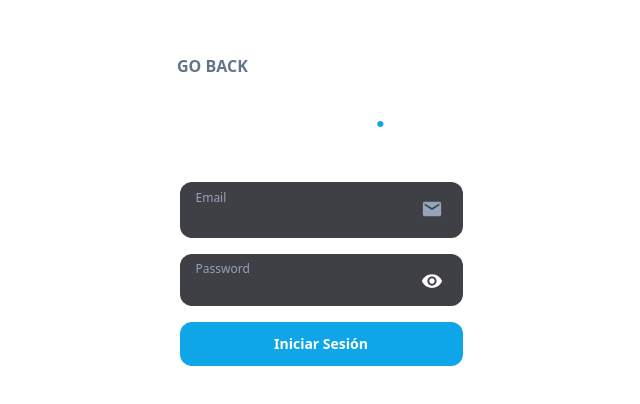
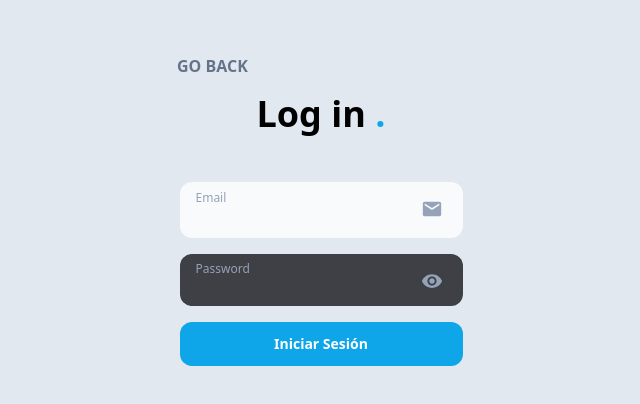
Before and after one commit to Kkmiloo/shortenUrl, a React (Vite) app: page /login in a window 1280 px wide. Shown: the part 194-598 px from the top of the page, without its empty margins (319-959 px from the left). Built offline with nearby package versions, Linux system fonts and the light colour scheme; no server answers.

Commit message:
add: dark theme

```diff
--- a/index.html
+++ b/index.html
@@ -8,7 +8,7 @@
   </head>
   <body>
     <div
-      class="antialiased text-slate-500 dark:text-slate-400 bg-white dark:bg-zinc-900 min-h-screen"
+      class="antialiased text-slate-500 dark:text-slate-200 bg-slate-200 dark:bg-zinc-900 min-h-screen"
       id="root"
     ></div>
     <script type="module" src="/src/main.tsx"></script>
--- a/src/App.tsx
+++ b/src/App.tsx
@@ -13,6 +13,8 @@ import {
 function App() {
   const [urlShorter, setUrlShorter] = useState<ShortUrlResponse[]>([]);
   const [url, setUrl] = useState('');
+
+  const [isPending, setIsPending] = useState(false);
 
   const [error, setError] = useState<AxiosError<any, any>>();
 
@@ -40,6 +42,7 @@ function App() {
   const handleSubmit = async (e: React.FormEvent<HTMLFormElement>) => {
     e.preventDefault();
 
+    setIsPending(true);
     try {
       const postData: CreateShortUrlRequest = { longUrl: url };
       const { data } = await axios.post<ShortUrlResponse>(
@@ -52,6 +55,8 @@ function App() {
       setUrl('');
     } catch (error) {
       handleError(error);
+    } finally {
+      setIsPending(false);
     }
   };
 
@@ -74,14 +79,22 @@ function App() {
   return (
     <RootLayout>
       <div className='max-w-6xl m-auto flex justify-center  flex-col'>
-        <div className='w-full mt-52 mb-16'>
-          {error && <p>{error.response?.data.message}</p>}
+        <div className='pt-16'>
+          <h1 className='text-5xl dark:text-white font-medium  text-center'>
+            {' '}
+            Create Links!{' '}
+            <span className='font-normal underline decoration-dotted underline-offset-8 decoration-sky-500'>
+              Shorten
+            </span>
+          </h1>
+          <div className='w-full  my-16'>
             <form className='flex justify-center' onSubmit={handleSubmit}>
               <input
-              className='w-full font-semibold  px-4 pr-12   text-sm peer  bg-zinc-700 outline-none rounded-xl focus:border-sky-500 focus:ring-1 focus:ring-sky-500'
+                className='w-full font-semibold  px-2 pl-5   text-sm peer bg-gray-50 border-gray-300 text-gray-500  focus:ring-blue-500 focus:border-blue-500  dark:bg-zinc-700 dark:border-gray-600 dark:placeholder-gray-400 dark:text-slate-200 dark:focus:ring-blue-500 dark:focus:border-blue-500  outline-none rounded-xl focus:ring-1 '
                 type='text'
                 name='url  '
                 id='url'
+                placeholder='Enter your url'
                 value={url}
                 onChange={(e) => setUrl(e.target.value)}
               />
@@ -89,6 +102,9 @@ function App() {
                 <SubmitButton value='Short it' />
               </div>
             </form>
+            {error && <p>{error.response?.data.message}</p>}
+            {isPending && <p>Loading...</p>}
+          </div>
         </div>
         <div>
           <div className='grid grid-cols-4 gap-3'>
--- a/src/components/card/Card.tsx
+++ b/src/components/card/Card.tsx
@@ -8,9 +8,9 @@ interface Props {
 export const Card = ({ url }: Props) => {
   const fullUrl = `${window.location.href}${url.shortCode}`;
   return (
-    <div className='py-4 p-3 rounded-lg  bg-zinc-800'>
-      <h1 className='font-bold text-sky-500 mb-2'>Original Url</h1>
-      <h2 className='mb-3'>{url.longUrl}</h2>
+    <div className='py-4 p-3 rounded-lg bg-zinc-100  dark:bg-zinc-800 flex flex-col justify-between'>
+      <h1 className='font-bold text-blue-500 mb-2'>Original Url</h1>
+      <h2 className='mb-3 text-slate-700 dark:text-slate-300'>{url.longUrl}</h2>
 
       <CopyInput valueToCopy={fullUrl} />
     </div>
--- a/src/components/inputs/CopyInput.tsx
+++ b/src/components/inputs/CopyInput.tsx
@@ -26,7 +26,7 @@ export default function CopyInput({ valueToCopy }: Props) {
         <div className='relative'>
           <input
             type='text'
-            className='col-span-6 pr-11 bg-gray-50 border border-gray-300 text-gray-500 text-sm rounded-lg focus:ring-blue-500 focus:border-blue-500 block w-full p-2.5 dark:bg-gray-700 dark:border-gray-600 dark:placeholder-gray-400 dark:text-gray-400 dark:focus:ring-blue-500 dark:focus:border-blue-500'
+            className='col-span-6 pr-11  border text-sm rounded-lg block w-full p-2.5 bg-gray-50 border-gray-300 text-gray-500  focus:ring-blue-500 focus:border-blue-500  dark:bg-gray-700 dark:border-gray-600 dark:placeholder-gray-400 dark:text-gray-400 dark:focus:ring-blue-500 dark:focus:border-blue-500'
             value={valueToCopy}
             disabled
           />
--- a/src/components/inputs/EmailInput.tsx
+++ b/src/components/inputs/EmailInput.tsx
@@ -2,7 +2,7 @@ import { MdEmail } from 'react-icons/md';
 
 export default function EmailInput() {
   return (
-    <div className='w-full relative group focus-within:shadow-lg focus-within:shadow-sky-950 rounded-md select-none '>
+    <div className='w-full relative group dark:focus-within:shadow-lg dark:focus-within:shadow-sky-950 rounded-xl select-none '>
       <MdEmail
         className='absolute top-4 right-3 mr-2'
         color='rgb(148 163 184) '
@@ -12,7 +12,7 @@ export default function EmailInput() {
         type='text'
         id='username'
         required
-        className='w-full font-semibold h-1 px-4 pr-12 pb-5 pt-9  text-sm peer  bg-zinc-700 outline-none rounded-xl focus:border-sky-500 focus:ring-1 focus:ring-sky-500'
+        className='w-full font-semibold h-1 px-4 pr-12 pb-5 pt-9  text-sm peer bg-gray-50 border-gray-300 text-gray-500  focus:ring-blue-500 focus:border-blue-500  dark:bg-zinc-700 dark:border-gray-600 dark:placeholder-gray-400 dark:text-slate-200 dark:focus:ring-blue-500 dark:focus:border-blue-500  outline-none rounded-xl focus:ring-1 '
       />
 
       <label
--- a/src/components/inputs/PasswordInput.tsx
+++ b/src/components/inputs/PasswordInput.tsx
@@ -9,12 +9,12 @@ export default function PasswordInput() {
   };
 
   return (
-    <div className='w-full relative group focus-within:shadow-lg focus-within:shadow-sky-950 rounded-md select-none'>
+    <div className='w-full relative group dark:focus-within:shadow-lg dark:focus-within:shadow-sky-950 rounded-xl select-none'>
       <input
         type={showPassword ? 'text' : 'password'}
         id='password'
         required
-        className='w-full font-semibold h-1 px-4 pr-12 pb-4 pt-9  text-sm peer  bg-zinc-700 outline-none rounded-xl focus:border-sky-500 focus:ring-1 focus:ring-sky-500'
+        className='w-full font-semibold h-1 px-4 pr-12 pb-4 pt-9  text-sm peer  bg-zinc-700 outline-none rounded-xl bg-gray-50 border-gray-300 text-gray-500  focus:ring-blue-500 focus:border-blue-500  dark:bg-zinc-700 dark:border-gray-600 dark:placeholder-gray-400 dark:text-slate-200 dark:focus:ring-blue-500 dark:focus:border-blue-500  outline-none rounded-xl focus:ring-1 '
       />
 
       <label
@@ -25,16 +25,16 @@ export default function PasswordInput() {
       </label>
       {showPassword ? (
         <MdVisibilityOff
-          className='absolute top-4 right-3 mr-2 selection:select-none hover:cursor-pointer bg-slate'
+          className='absolute top-4 right-3 mr-2 selection:select-none hover:cursor-pointer '
           size={22}
-          color='#FFF'
+          color='#94A3B8'
           onClick={toggleShowPassword}
         />
       ) : (
         <MdVisibility
           className='absolute top-4 right-3 mr-2 selection:select-none hover:cursor-pointer'
           size={22}
-          color='#FFF'
+          color='#94A3B8'
           onClick={toggleShowPassword}
         />
       )}
--- a/src/modules/ui/Header.tsx
+++ b/src/modules/ui/Header.tsx
@@ -5,7 +5,7 @@ export default function Header() {
     <div className='py-4 px-4 lg:px-0 '>
       <header className='w-full mx-auto md:max-w-7xl flex justify-between items-center'>
         <div className='flex'>
-          <p className=''> Logo</p>
+          <p className='font-bold'> Shorten </p>
           <nav className='gap-4 ml-8'></nav>
         </div>
         <div>
--- a/src/pages/login/Login.tsx
+++ b/src/pages/login/Login.tsx
@@ -16,7 +16,7 @@ export default function Login() {
         <div className='mb-4 text-left w-full ml-4 uppercase font-semibold'>
           <Link to={'/'}> Go back </Link>
         </div>
-        <h1 className='mb-12  font-extrabold text-4xl text-white '>
+        <h1 className='mb-12  font-extrabold text-4xl text-black dark:text-white '>
           Log in <span className='text-sky-500 text-4xl'>. </span>
         </h1>
         <form
```
Lines whose indentation alone changed are shown as unchanged.
